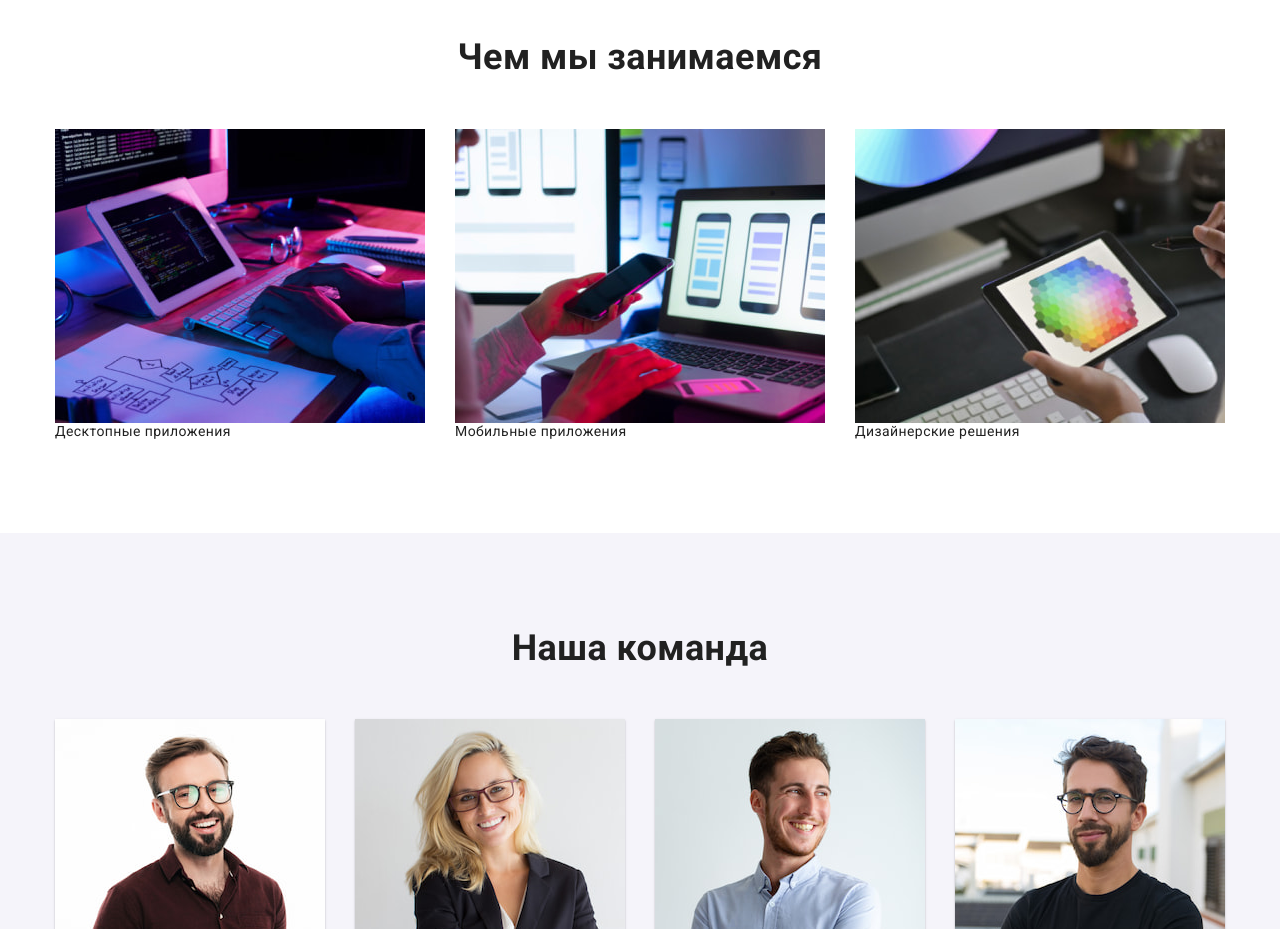
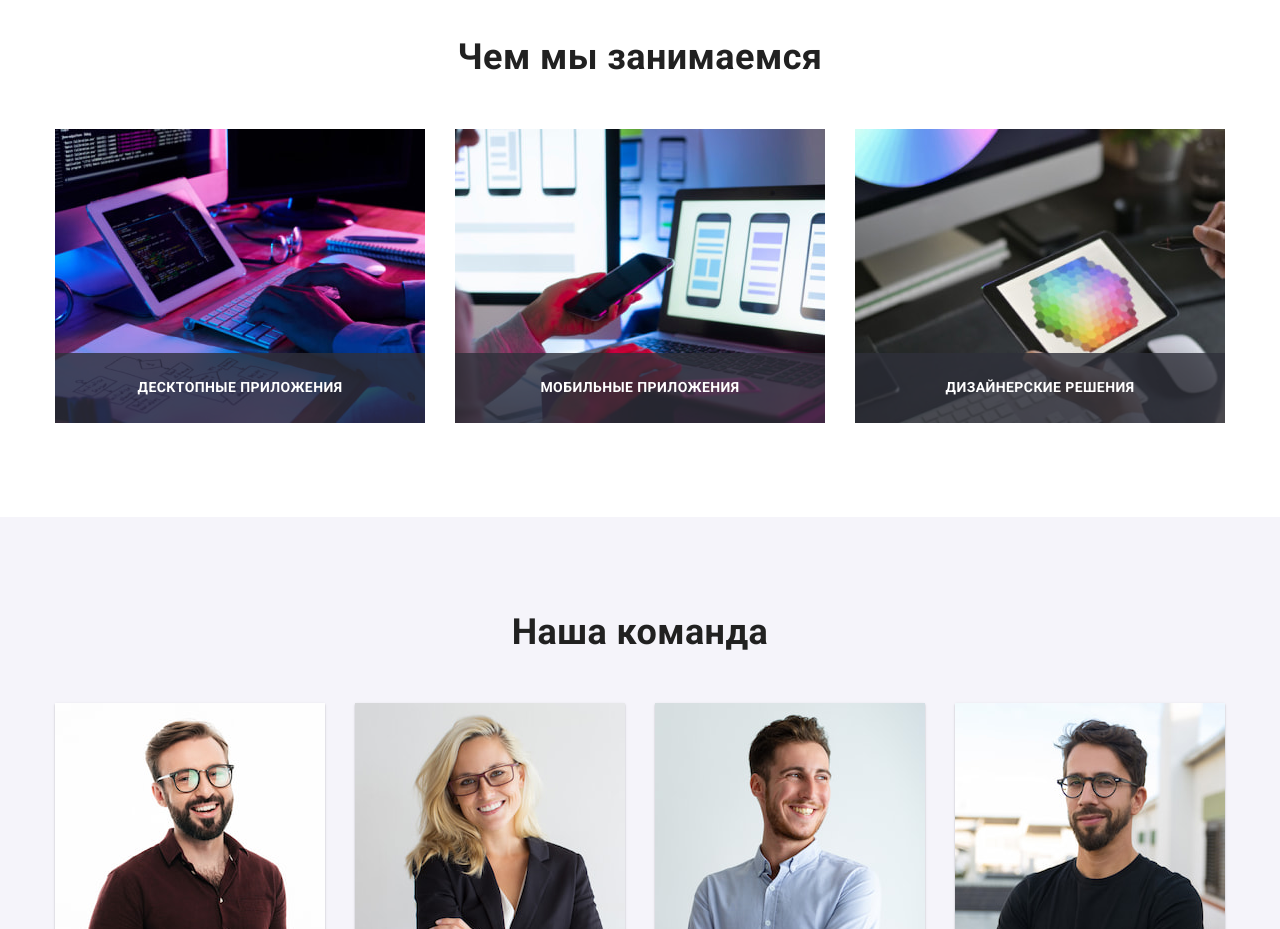
Before and after one commit to HalynaG/homework-5, a plain HTML site: page index.html in a window 1280 px wide. Shown: the part 1080-2009 px from the top of the page. Drawn offline with nearby package versions, Linux system fonts and the light colour scheme.

Commit message:
change section "doing"

```diff
--- a/css/styles.css
+++ b/css/styles.css
@@ -139,12 +139,18 @@ button {
 
 
 .site-link {
-color: var(--primary-text-color);}
+color: var(--primary-text-color);
+transition: color 250ms cubic-bezier(0.4, 0, 0.2, 1);
+}
 
 .link.current {
     color: var(--accent-color);
 
 }
+.current {
+    transition: color 250ms cubic-bezier(0.4, 0, 0.2, 1);
+}
+
 
 .navigation .link:hover,
 .navigation .link:focus {
@@ -166,6 +172,7 @@ color: var(--primary-text-color);}
 
 .header-item {
     color: var(--primary-subtitle-color);
+    transition: color 250ms cubic-bezier(0.4, 0, 0.2, 1);
 }
 
 .header-item.link:hover,
@@ -339,6 +346,28 @@ text-align: center;
 
 .section-list .item:not(:last-child) {
     margin-right: 30px;}
+
+    .work-img {
+        position: relative;
+    }
+
+    .text-img {
+        position: absolute;
+            width: 100%;
+
+            bottom: 0;
+            font-weight: 700;
+            text-align: center;
+            line-height: 1.14;
+            padding: 27px 0;
+            background: rgba(47, 48, 58, 0.8);
+
+            color: var(--white-color);
+
+            text-transform: uppercase;
+    }
+
+
 
 /* < !--Наша команда--> */
 
--- a/index.html
+++ b/index.html
@@ -137,7 +137,7 @@
                            width="370"
                            height="294"
                         />
-                        <p>Десктопные приложения</p>
+                        <p class="text-img">Десктопные приложения</p>
                      </div>
                   </li>
                   <li class="item">
@@ -149,7 +149,7 @@
                            width="370"
                            height="294"
                         />
-                        <p>Мобильные приложения</p>
+                        <p class="text-img">Мобильные приложения</p>
                      </div>
                   </li>
                   <li class="item">
@@ -161,7 +161,7 @@
                            width="370"
                            height="294"
                         />
-                        <p>Дизайнерские решения</p>
+                        <p class="text-img">Дизайнерские решения</p>
                      </div>
                   </li>
                </ul>
```
